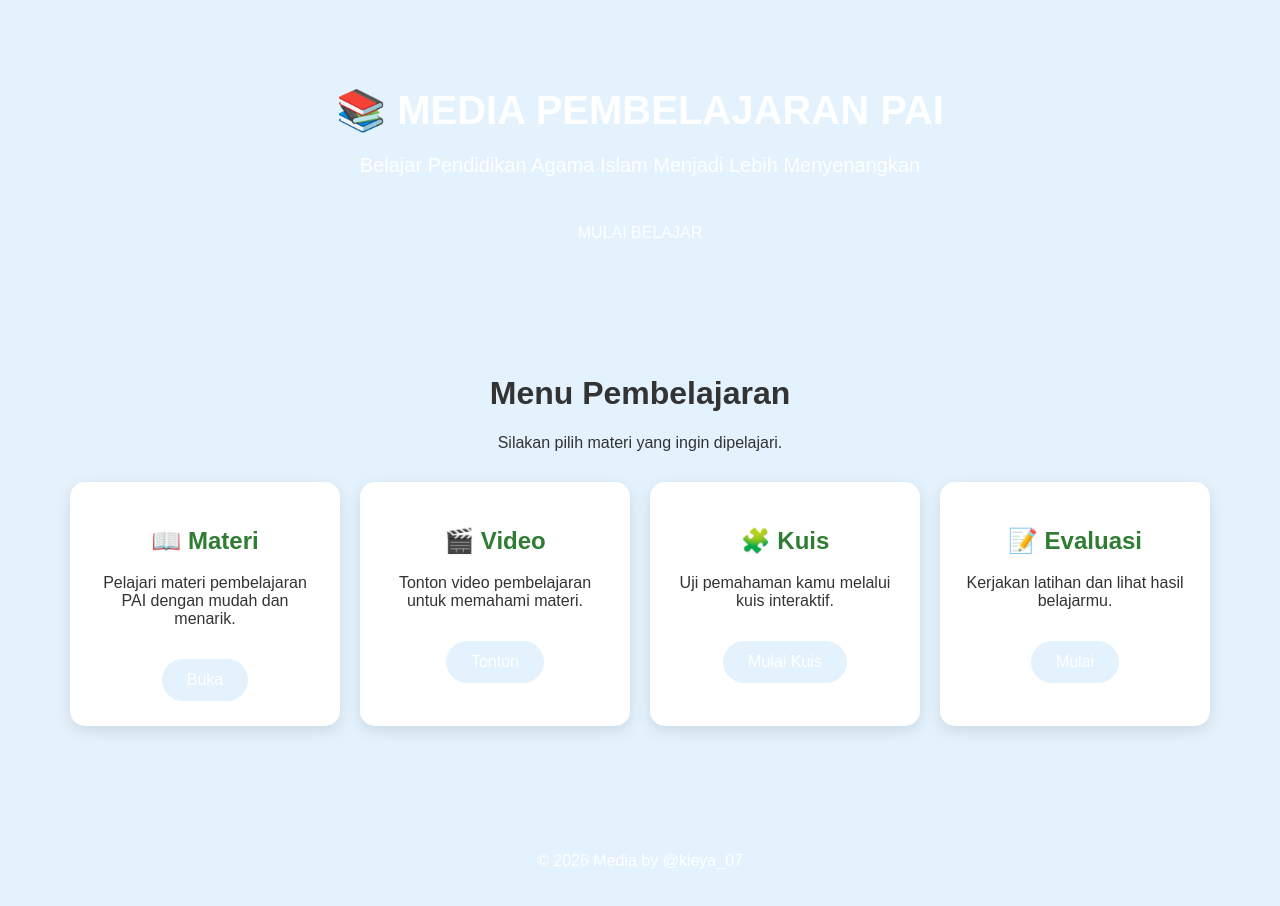
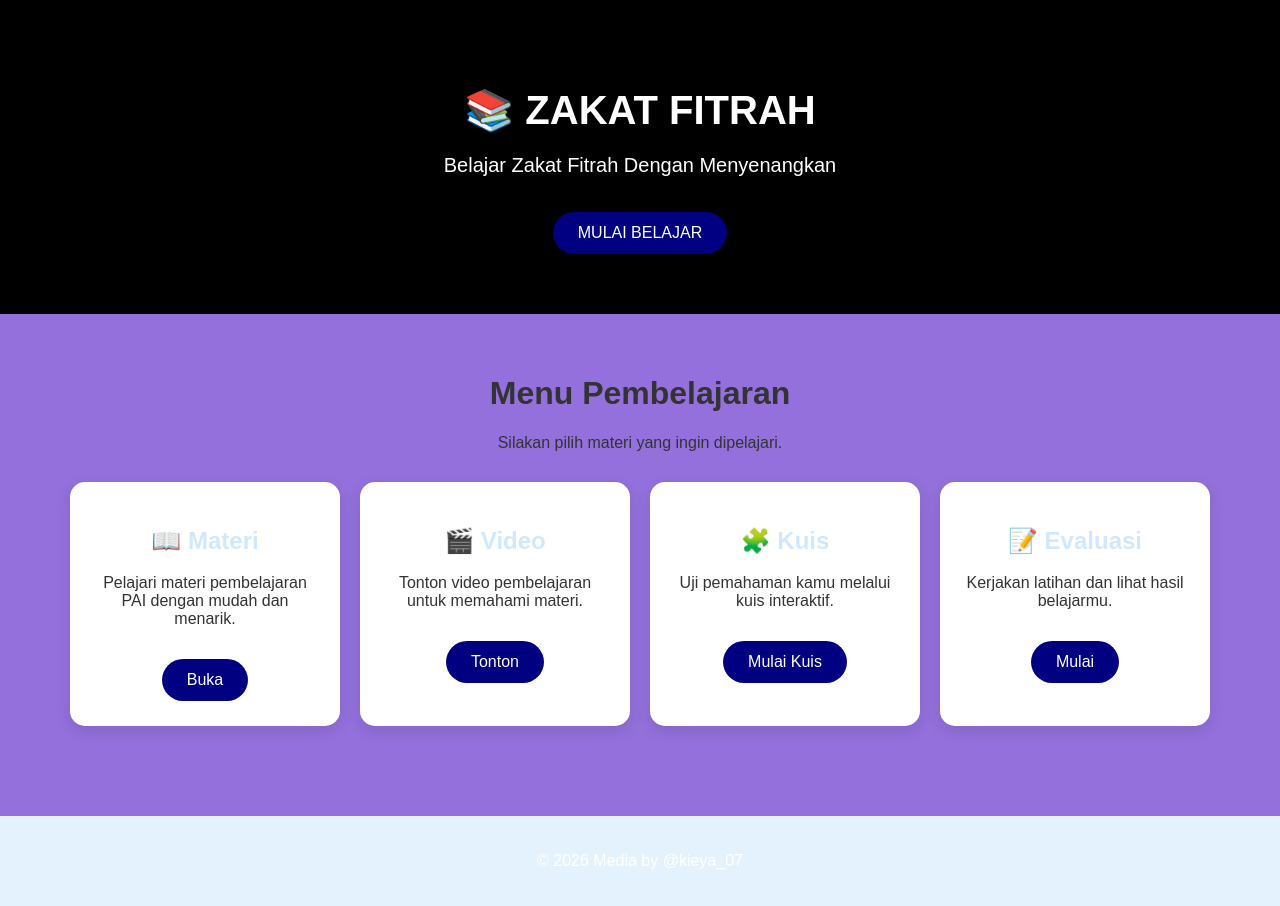
Before and after one commit to kieya07/kieya, a plain HTML site: page index.html in a window 1280 px wide. Drawn offline with Linux system fonts and the light colour scheme.

Commit message:
Update index.html

```diff
--- a/index.html
+++ b/index.html
@@ -4,19 +4,19 @@
     <meta charset="UTF-8">
     <meta name="viewport" content="width=device-width, initial-scale=1.0">
 
-    <title>Media Pembelajaran PAI</title>
+    <title> ZAKAT FITRAH </title>
 
     <style>
         body {
             margin: 0;
             font-family: Arial, sans-serif;
-            background: #e3f2fd;
+            background: #9370DB;
             color: #333;
             text-align: center;
         }
 
         .header {
-            background: #e3f2fd;
+            background: #000000;
             color: white;
             padding: 60px 20px;
         }
@@ -51,21 +51,21 @@
         }
 
         .card h2 {
-            color: #2e7d32;
+            color: #CFE8FF;
         }
 
         .button {
             display: inline-block;
             margin-top: 15px;
             padding: 12px 25px;
-            background: #e3f2fd;
+            background: #000080;
             color: white;
             text-decoration: none;
             border-radius: 25px;
         }
 
         .button:hover {
-            background: #e3f2fd;
+            background: #9932CC;
         }
 
         footer {
@@ -81,9 +81,9 @@
 
     <div class="header">
 
-        <h1>📚 MEDIA PEMBELAJARAN PAI</h1>
+        <h1>📚 ZAKAT FITRAH </h1>
 
-        <p>Belajar Pendidikan Agama Islam Menjadi Lebih Menyenangkan</p>
+        <p>Belajar Zakat Fitrah Dengan Menyenangkan </p>
 
         <a href="#menu" class="button">
             MULAI BELAJAR
```
